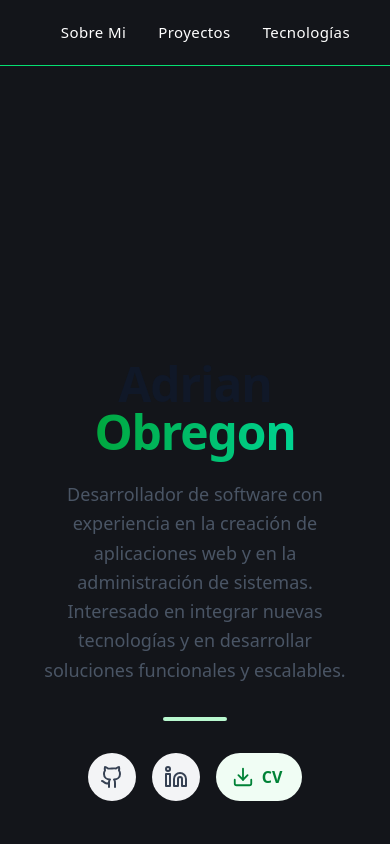
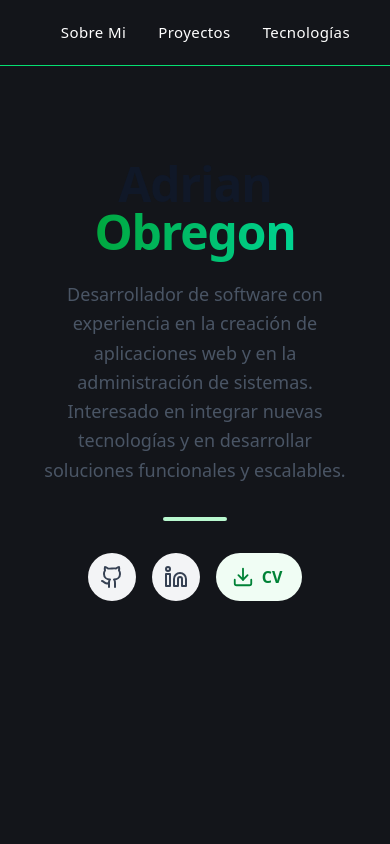
Before and after one commit to D4RKL10N3823/Portafolio, an Astro site: page / in a window 390 px wide. Shown: the top 844 px of the page. Built offline with nearby package versions, Linux system fonts and the light colour scheme; Astro itself is replaced by a stand-in of ours.

Commit message:
Se mejoro seccion: sobre mi

```diff
--- a/src/components/About.astro
+++ b/src/components/About.astro
@@ -1,4 +1,4 @@
-<div class="mt-50">
+<div class="md:mt-50">
     <section class="min-h-[50vh] flex flex-col items-center justify-center py-20 px-4">
         <div class="max-w-3xl text-center space-y-6">
 
```
